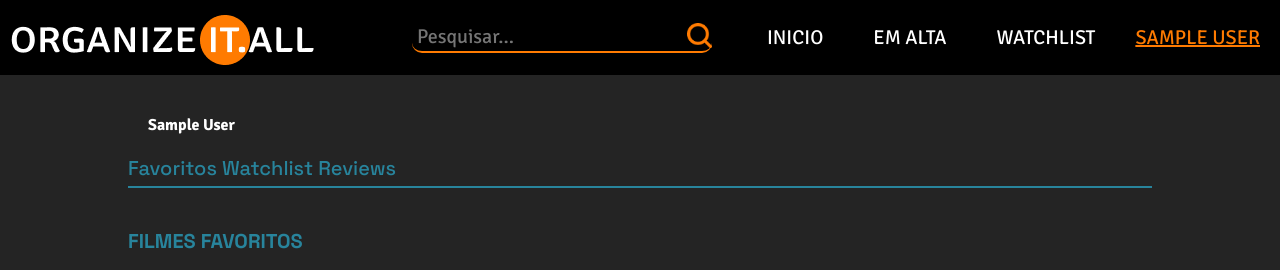
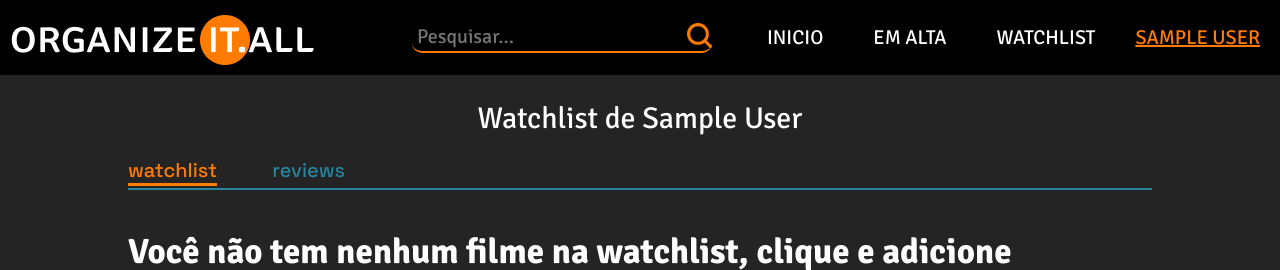
Before and after one commit to nicolemartinsx/organizeit-all, a PHP site: page /ProjetoWeb/controllers/perfil.controller.php in a window 1280 px wide. Shown: the top 270 px of the page. Run offline with PHP 8.4, Linux system fonts and the light colour scheme; the visitor is signed in with stand-in values (Sample User, id 1).

Commit message:
correção de bugs e página watchlist

```diff
--- a/controllers/login.controller.php
+++ b/controllers/login.controller.php
@@ -1,4 +1,4 @@
 <?php
 
+require("../models/login.model.php");
 require("../views/login.view.php");
-require("../models/login.model.php");
--- a/controllers/perfil.controller.php
+++ b/controllers/perfil.controller.php
@@ -1,3 +1,3 @@
 <?php
-require("../models/inicial.model.php");
+
 require("../views/perfil.view.php");
--- a/models/dados/watchlist.txt
+++ /dev/null
@@ -1,2 +0,0 @@
-batata,Barbie
-batata,BarbieNicole,Barbie
--- a/public/css/perfil.css
+++ /dev/null
@@ -1,66 +0,0 @@
-
-
-.link{
-    margin-top: 5px;
-    margin-bottom: 40px;
-    height: 2px;
-    border: none;
-
-  }
-  .nome{
-    color:white;
-    margin-left: 20px;
-    font-family: "Signika", sans-serif;
-    margin-top: 40px;
-}
-  .div-nome{
-    margin-top: 15px;
-
-
-  }
-  .divisao p{
-    display: inline-block;
-    color: #28849c;
-  }
-
-.escrita-link{
-  color: yellow;
-}
-
-
-.div-imagens{
-  display: inline-block;
-  background-color: white;
-  border-radius: 25px;
-
-
-}
-.review-texto{
-
-  display: inline-block;
-  text-align: center;
-}
-.links{
-  margin-top: 20px;
-  border-width: 100%;
-  background-color: paleturquoise;
-}
-.texto{
-  text-align: left;
-}
-
-footer {
-  margin-top: 50px;
-  width: 100%;
-  gap: 35px;
-  padding: 30px;
-  display: flex;
-  align-items: center;
-  flex-direction: column;
-  background-color: #000;
-  font-family: "Space Grotesk", sans-serif;
-  font-weight: 300;
-  text-align: center;
-  font-size: 13px;
-  color: #fff;
-}
--- a/public/css/style.css
+++ b/public/css/style.css
@@ -171,6 +171,16 @@ main {
   font-weight: 500;
   margin-top: 20px;
   width: 100%;
+}
+
+.divisao a {
+  color: #28849c;
+  margin-right: 50px;
+}
+
+.divisao .ativo {
+  color: #ff7b01;
+  border-bottom: 3px solid #ff7b01;
 }
 
 hr {
--- a/views/header.view.php
+++ b/views/header.view.php
@@ -1,5 +1,5 @@
 <?php
-$base_url = "http://localhost/ProjetoWeb/";
+$base_url = "http://localhost/ProjetoWeb";
 ?>
 <!DOCTYPE html>
 <html lang="pt-br">
@@ -22,7 +22,7 @@ $base_url = "http://localhost/ProjetoWeb/";
 
             <div class="alinhamentoheader">
                 <!-- Campo de pesquisa -->
-                <form class="pesquisa" method="GET" action="pesquisa.php">
+                <form class="pesquisa" method="GET" action="<?= $base_url ?>/controllers/pesquisa.controller.php">
                     <input name="q" type="text" class="pesquisa-input" placeholder="Pesquisar...">
                     <button type="submit"><img src="<?= $base_url ?>/public/imagens/pesquisar.png" alt="Lupa" width="25"></button>
                 </form>
@@ -37,12 +37,12 @@ $base_url = "http://localhost/ProjetoWeb/";
                 if (isset($_SESSION["email"])) {
                     // Usuario ja esta logado, redirecionar para a pagina principal
                 ?>
-                    <a class="headerbutton" href="<?= $base_url ?>/controllers/watchlist.controoler.php">WATCHLIST</a>
+                    <a class="headerbutton" href="<?= $base_url ?>/controllers/watchlist.controller.php">WATCHLIST</a>
                     <div class="dropdown">
                         <button class="dropbtn"><?php echo $_SESSION["nome"]; ?></button>
                         <div class="dropdown-content">
                             <a class="droplink" href="<?= $base_url ?>/controllers/perfil.controller.php">Perfil</a>
-                            <a class="droplink" href="<?= $base_url ?>views/logout.view.php">Sair</a>
+                            <a class="droplink" href="<?= $base_url ?>/views/logout.view.php">Sair</a>
                         </div>
                     </div>
                 <?php
--- a/views/perfil.view.php
+++ b/views/perfil.view.php
@@ -1,116 +1,84 @@
+<?php require('header.view.php');
 
-<?php require('header.view.php'); ?>
-<!DOCTYPE html>
-<html lang="pt">
-<?php
+
 $nomePerfil = $_SESSION['nome'];
 if ($_SERVER["REQUEST_METHOD"] == "POST") {
 
     foreach ($_POST['numero'] as $key => $value) {
         echo $value;
         $FilmesFav = "$nomePerfil,$value";
-        file_put_contents("../models/dados/infoUsers.txt", $FilmesFav . PHP_EOL, FILE_APPEND);
+        file_put_contents("../models/dados/watchlist.txt", $FilmesFav . PHP_EOL, FILE_APPEND);
     }
 }
-
-
-
-
-
-
 ?>
 
-<head>
-    <meta charset="UTF-8">
-    <title>Login</title>
-    <title>Organize IT.all</title>
-    <link rel="stylesheet" type="text/css" href="<?= $base_url ?>/public/css/perfil.css">
-    <link rel="preconnect" href="https://fonts.googleapis.com">
-    <link rel="preconnect" href="https://fonts.gstatic.com" crossorigin>
-    <link href="https://fonts.googleapis.com/css2?family=Signika:wght@300;400;500;600;700&family=Space+Grotesk:wght@300;400;500;600;700&display=swap" rel="stylesheet">
-</head>
 <body>
     <main>
+        <div class="welcome">
+            <?= 'Watchlist de ' . $_SESSION['nome'];    ?>
+        </div>
 
-
-  <div class = "div-nome"><h4 class = "nome">
+        <div class="divisao">
+            <a class="ativo" href="<?= $base_url ?>/controllers/perfil.controller.php">watchlist</a>
+            <a href="<?= $base_url ?>/controllers/reviews.controller.php">reviews</a>
+            <hr>
+        </div>
         <?php
 
-  echo $_SESSION['nome'];    ?>
-  </h4>
-  </div>
-
-
-    <div class="divisao">
-  <a class = "link"  href = "<?= $base_url ?>/controllers/perfil.controller.php"><p>Favoritos</p></a>
-    <a class = "link"  href = "<?= $base_url ?>/controllers/watchlist.controller.php"><p class = "escrita-link">Watchlist</p></a>
-    <a class = "link"  href = "<?= $base_url ?>/controllers/reviews.controller.php"><p>Reviews</p></a>
-
-        <hr>
-    </div>
-
-
-    <?php
-            echo "<h2>Filmes favoritos</h2><br>";
         require('../models/filmes.model.php');
-        $foo=FALSE;
-        $favoritos = file_exists("../models/dados/infoUsers.txt") ? file("../models/dados/infoUsers.txt", FILE_IGNORE_NEW_LINES) : [];
+        $foo = FALSE;
+        $favoritos = file_exists("../models/dados/watchlist.txt") ? file("../models/dados/watchlist.txt", FILE_IGNORE_NEW_LINES) : [];
 
         foreach ($favoritos as $linha) {
             $dados = explode(",", $linha);
             if ($dados[0] == $nomePerfil) {
-            $foo=TRUE;
+                $foo = TRUE;
 
                 // echo "<p>";
                 // echo str_replace("_" , " ", $dados[1]);
                 foreach ($filmes as $filme) {
-                if($dados[1]==str_replace(" " , "_", $filme['titulo'])){
-                ?>     <img src=<?= $base_url.$filme['capa'] ?> class="capa" alt=<?= $filme['titulo'] ?>>
+
+                    if ($dados[1] == $filme['titulo']) { ?>
+                        <a href="../
+                        controllers/filme.controller.php?filme=<?= urlencode($filme['titulo']) ?>">
+                            <img src="<?= $base_url . '/' . $filme['capa'] ?>" class="capa" alt=<?= $filme['titulo'] ?>>
+                        </a>
         <?php }
-
                 }
 
-                $foo =true;
-
+                $foo = true;
             }
         }
         ?>
-    <?php if($foo == false){?>
+        <?php if ($foo == false) { ?>
+            <h1>Você não tem nenhum filme na watchlist, clique e adicione</h1>
+            <div class="filmes">
 
-    <div class="filmes">
-    <form method="post" action="">
                 <?php
                 $i = 0;
-        // Exemplo de filmes em alta (dados estaticos)
-        require('../models/filmes.model.php');
-        echo "<p>Selecione 4 filmes favoritos</p>";
+
+                require("../models/inicial.model.php");
                 foreach ($filmes as $filme) {
                 ?>
 
-            <img src=<?= $base_url.$filme['capa'] ?> class="capa" alt=<?= $filme['titulo'] ?>>
-            <input type="checkbox" name="numero[<?php echo $i; ?>]" value = <?=str_replace(" " , "_", $filme['titulo']) ?> ><br>
+                    <a href="filme.controller.php?filme=<?= urlencode($filme['titulo']) ?>">
+                        <img src=<?= $base_url . '/' . $filme['capa'] ?> class="capa" alt=<?= $filme['titulo'] ?>>
+                    </a>
 
                 <?php
                     $i++;
                 }
                 ?>
-    <input type="submit" value="Cadastrar">
-    </form>
+
 
 
             </div>
-<?php }?>
+        <?php } ?>
 
-        <br>
-        <br>
-        <br>
-
-        <form action="clear-session.php" method="POST">
-    <input type="submit" value="Deslogar" />
-</form>
 
 
     </main>
+
     <footer>
         <div>
             <a>Sobre nós </a>
@@ -120,6 +88,3 @@
         <span>Criado por Celson, Matheus e Nicole <br> 2023</span>
     </footer>
 </body>
-
-
-</html>
--- a/views/pesquisa.view.php
+++ b/views/pesquisa.view.php
@@ -56,7 +56,7 @@ function opcaoSelecionada($campo, $valor)
                 }
             ?>
                 <a class="filmecontainer" href="../controllers/filme.controller.php?filme=<?= urlencode($filme['titulo']) ?>">
-                    <img src=<?= $base_url . $filme['capa'] ?> class="capa" alt=<?= $filme['titulo'] ?>>
+                    <img src=<?= $base_url . '/' . $filme['capa'] ?> class="capa" alt=<?= $filme['titulo'] ?>>
                     <div class="estrela">
                         <?php
                         for ($i = 0; $i < $filme['estrelas']; $i++) {
```
Also changed, not shown: views/filme.view.php (+14 -4 lines), views/reviews.view.php (+20 -96 lines), views/watchlist.view.php (+29 -74 lines), controllers/watchlist.controller.php (line endings or trailing spaces), models/login.model.php (indentation only). Lines whose indentation alone changed are shown as unchanged.
